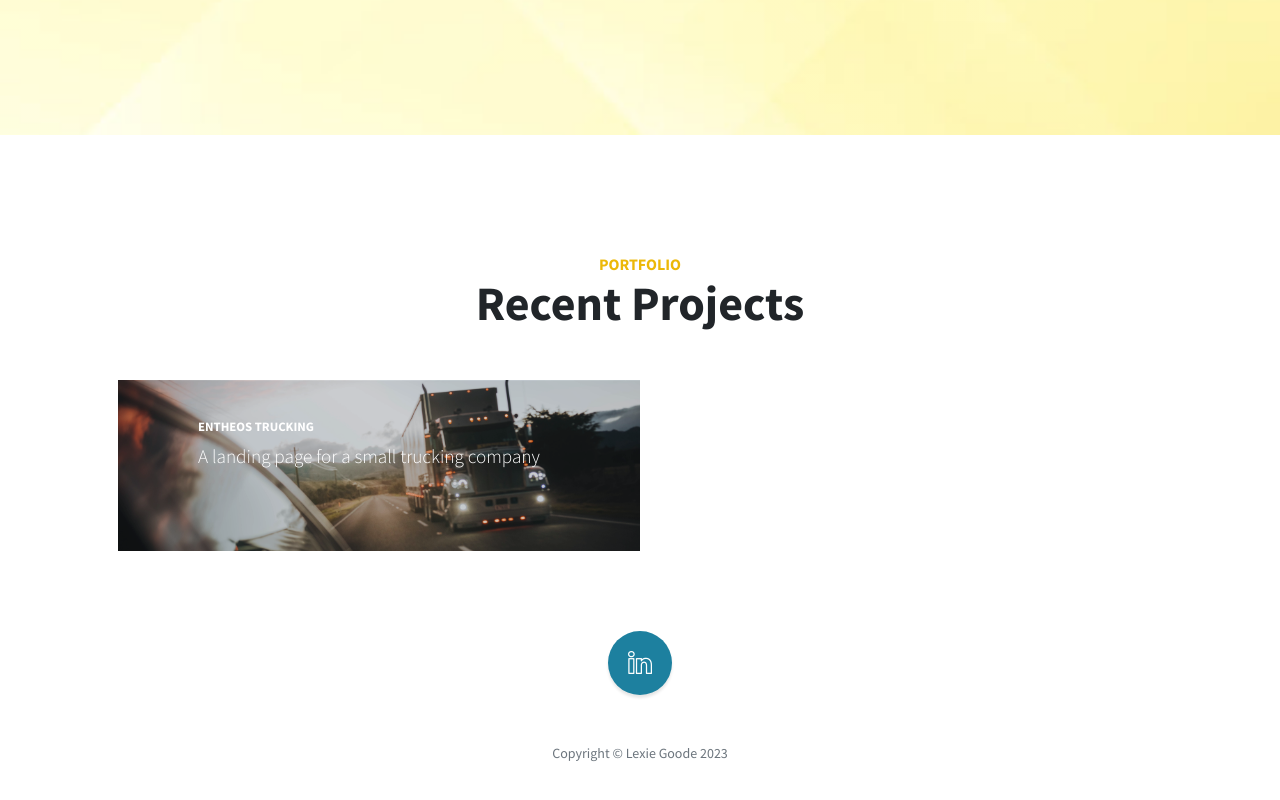
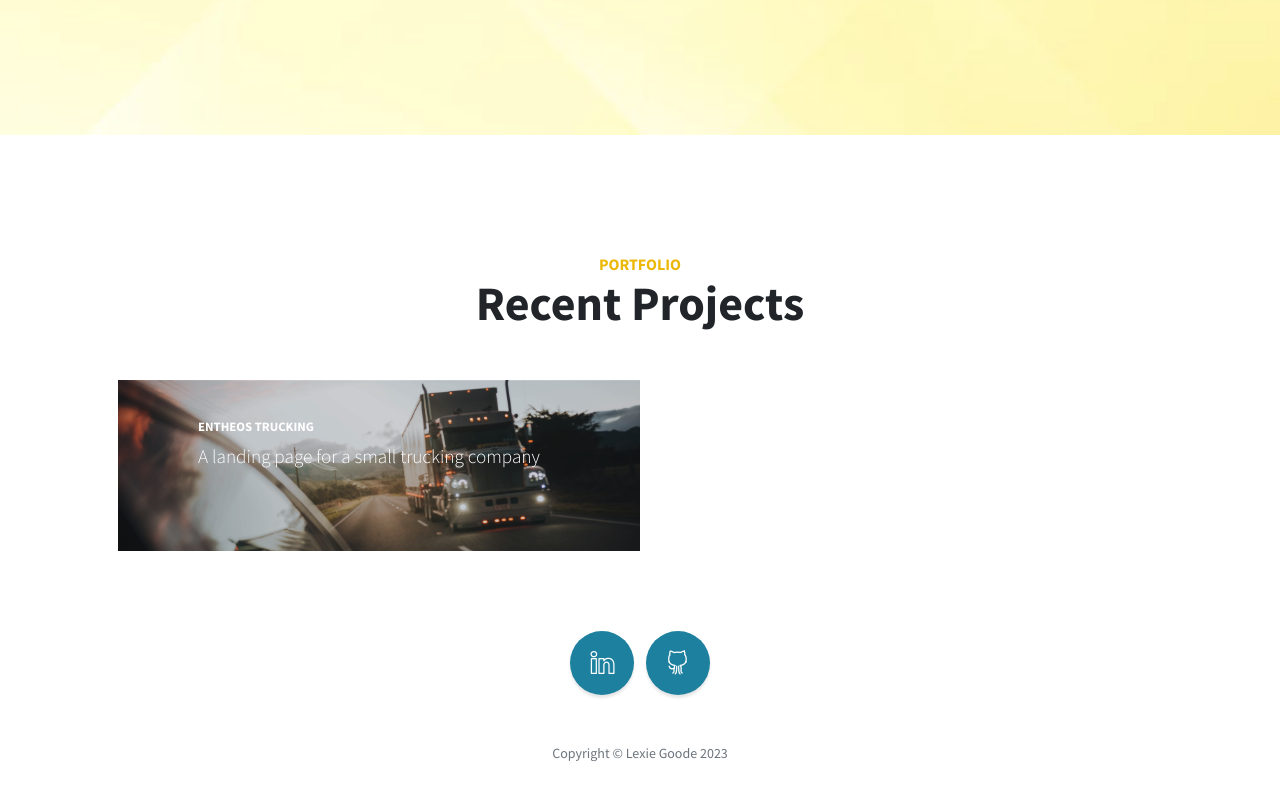
Before and after one commit to lexiegoode/portfolio, a plain HTML site: page index.html in a window 1280 px wide. Shown: the part 593-1393 px from the top of the page. Drawn offline with nearby package versions, Linux system fonts and the light colour scheme.

Commit message:
Update index.html

```diff
--- a/index.html
+++ b/index.html
@@ -70,10 +70,10 @@
                     <li class="list-inline-item">
                         <a class="social-link rounded-circle text-white mr-3" href="https://www.linkedin.com/in/alexandra-goode-33793b236/"><i class="icon-social-linkedin"></i></a>
                     </li>
-                    <!--
+
                     <li class="list-inline-item">
-                        <a class="social-link rounded-circle text-white" href="#!"><i class="icon-social-github"></i></a>
-                    </li>-->
+                        <a class="social-link rounded-circle text-white" href="https://github.com/lexiegoode"><i class="icon-social-github"></i></a>
+                    </li>
                 </ul>
                 <p class="text-muted small mb-0">Copyright &copy; Lexie Goode 2023</p>
             </div>
```
